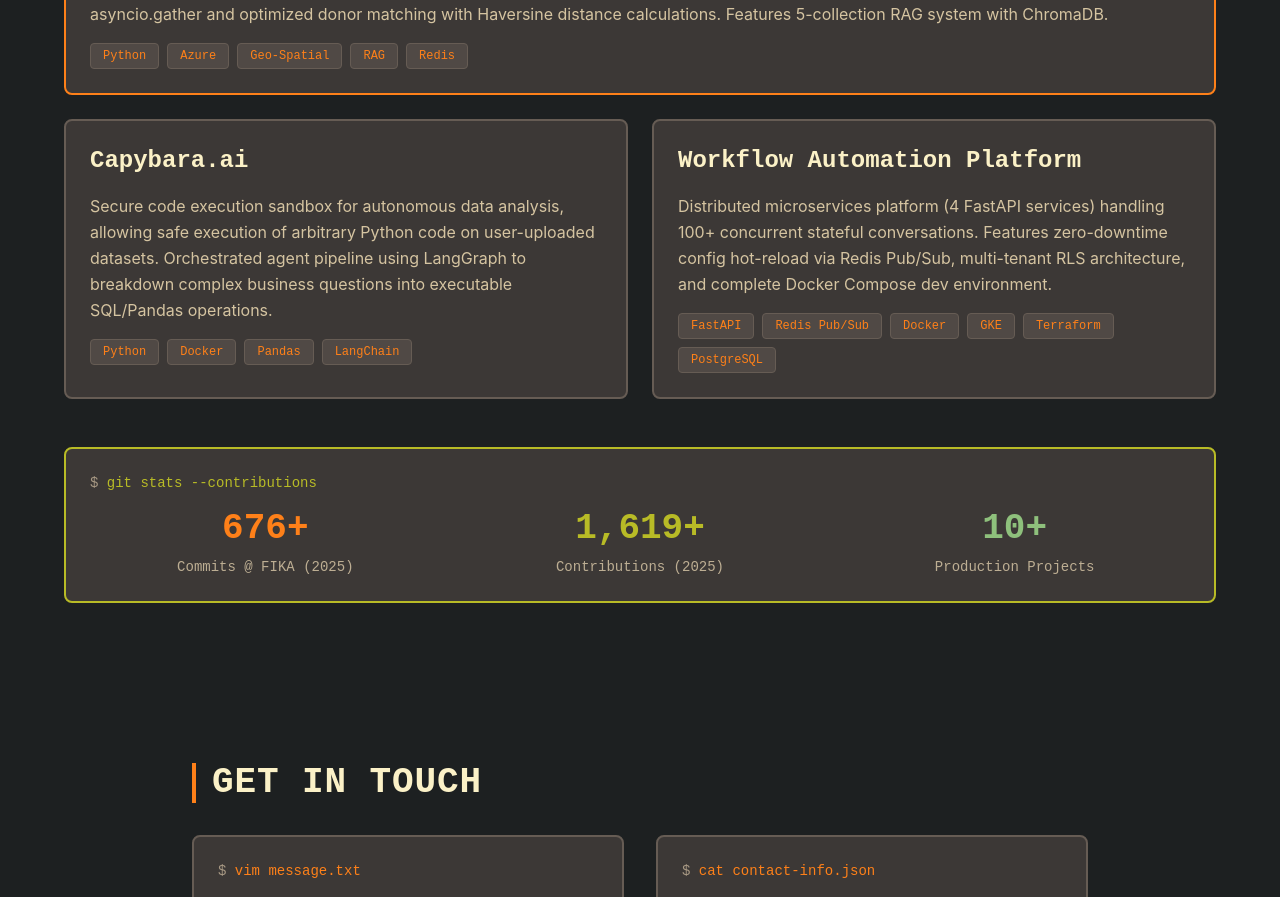
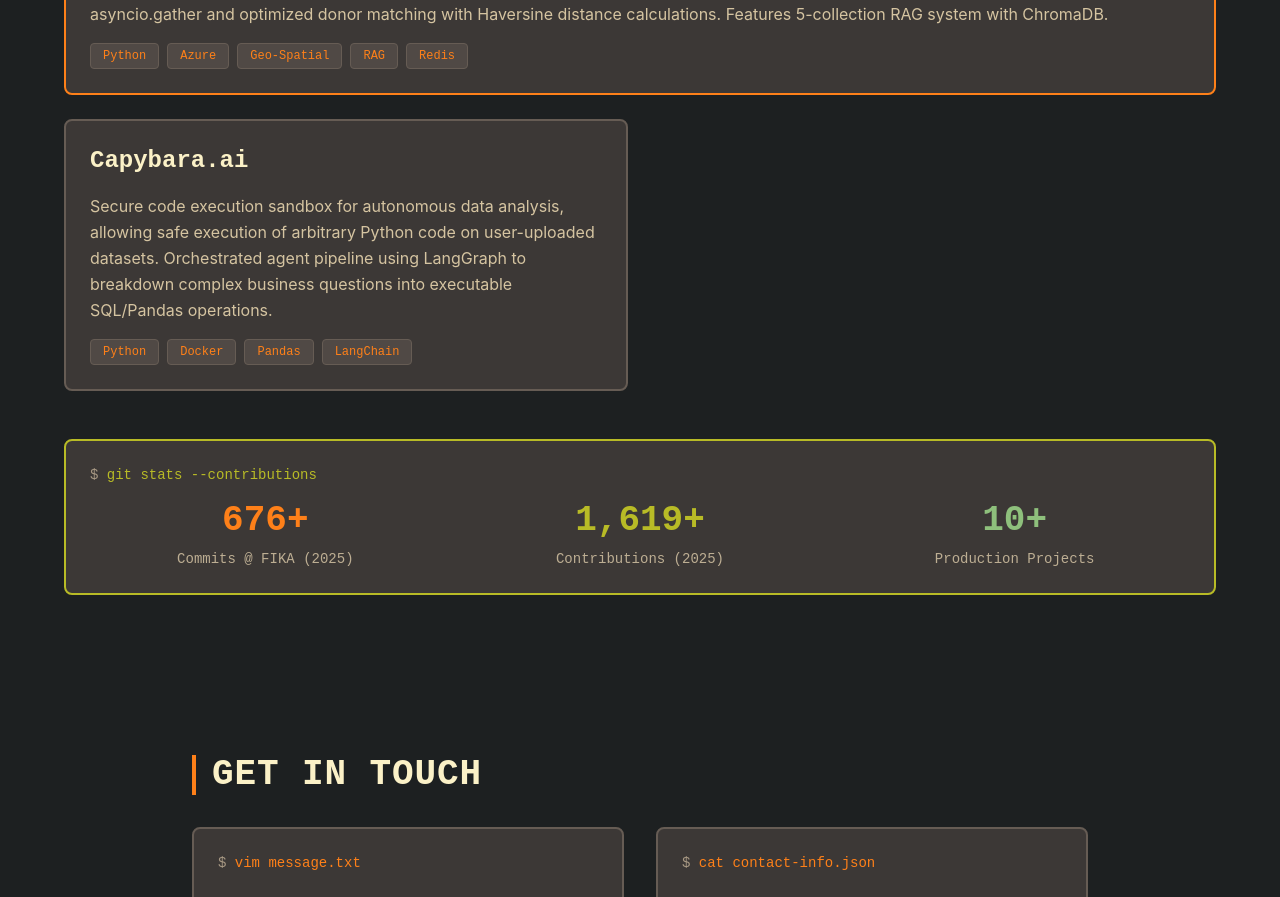
Before and after one commit to glitchdoescode/gruvbox-portfolio, a Next.js app: page / in a window 1280 px wide. Shown: the part 5528-6425 px from the top of the page. Built offline with nearby package versions, Linux system fonts and the light colour scheme.

Commit message:
chore: Remove Workflow Automation Platform from projects

```diff
--- a/components/Projects.tsx
+++ b/components/Projects.tsx
@@ -32,12 +32,7 @@ const projects: Project[] = [
     tech: ['Python', 'Docker', 'Pandas', 'LangChain'],
     featured: false,
   },
-  {
-    title: 'Workflow Automation Platform',
-    description: 'Distributed microservices platform (4 FastAPI services) handling 100+ concurrent stateful conversations. Features zero-downtime config hot-reload via Redis Pub/Sub, multi-tenant RLS architecture, and complete Docker Compose dev environment.',
-    tech: ['FastAPI', 'Redis Pub/Sub', 'Docker', 'GKE', 'Terraform', 'PostgreSQL'],
-    featured: false,
-  },
+
 ];
 
 const Projects = () => {
```
